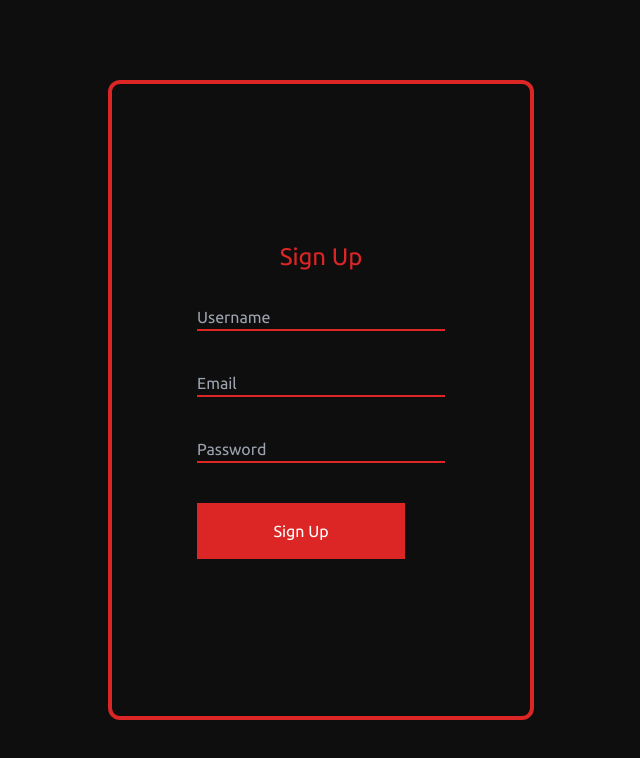
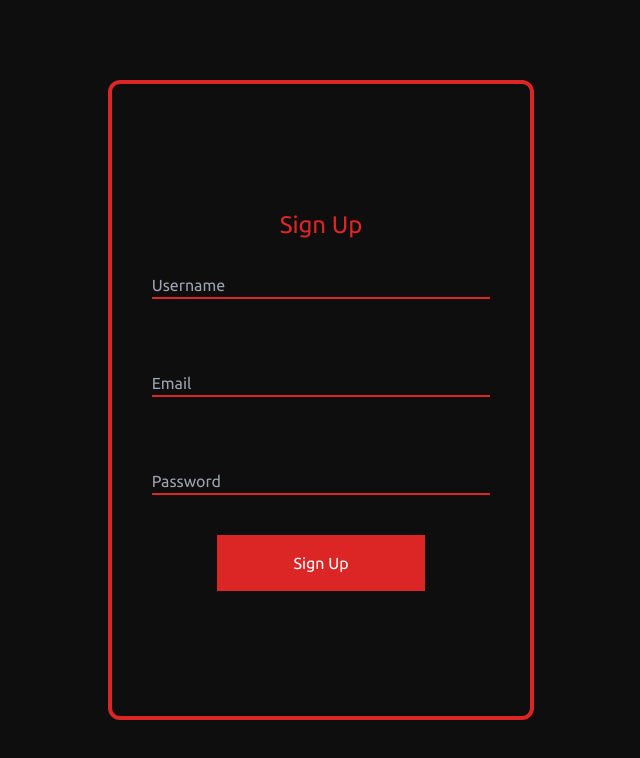
Before and after one commit to harry-sketch/Urban-Winner-MERN-Project, a React (Vite) app in the folder client/: page / in a window 1280 px wide. Shown: the top 758 px of the page, without its empty margins (319-959 px from the left). Built offline with nearby package versions, Linux system fonts and the light colour scheme.

Commit message:
fix: first re render

```diff
--- a/client/src/Assets/CommonIcons.jsx
+++ b/client/src/Assets/CommonIcons.jsx
@@ -2,15 +2,15 @@
   close: (
     <svg
       xmlns="http://www.w3.org/2000/svg"
-      class="h-6 w-6"
+      className="h-6 w-6"
       fill="none"
       viewBox="0 0 24 24"
       stroke="currentColor"
-      stroke-width="2"
+      strokeWidth="2"
     >
       <path
-        stroke-linecap="round"
-        stroke-linejoin="round"
+        strokeLineCap="round"
+        strokeLinejoin="round"
         d="M10 14l2-2m0 0l2-2m-2 2l-2-2m2 2l2 2m7-2a9 9 0 11-18 0 9 9 0 0118 0z"
       />
     </svg>
--- a/client/src/components/SignUp/SignUp.jsx
+++ b/client/src/components/SignUp/SignUp.jsx
@@ -49,7 +49,6 @@
         <div className="text-2xl font-medium text-red-600 text-center">
           Sign Up
         </div>
-        <form method="Post" onClick={(e) => handleSubmit(e)}>
         <BasicInput
           type="text"
           name="name"
@@ -72,12 +71,12 @@
           onChange={(e) => handleChange(e)}
         />
         <button
-            type="submit"
+          type="button"
           className="text-white bg-red-600 py-4 w-52 text-center cursor-pointer flex items-center justify-center hover:bg-red-500 transition-all duration-300 text-base font-medium"
+          onClick={handleSubmit}
         >
           Sign Up
         </button>
-        </form>
       </div>
     </div>
   );
```
Lines whose indentation alone changed are shown as unchanged.
